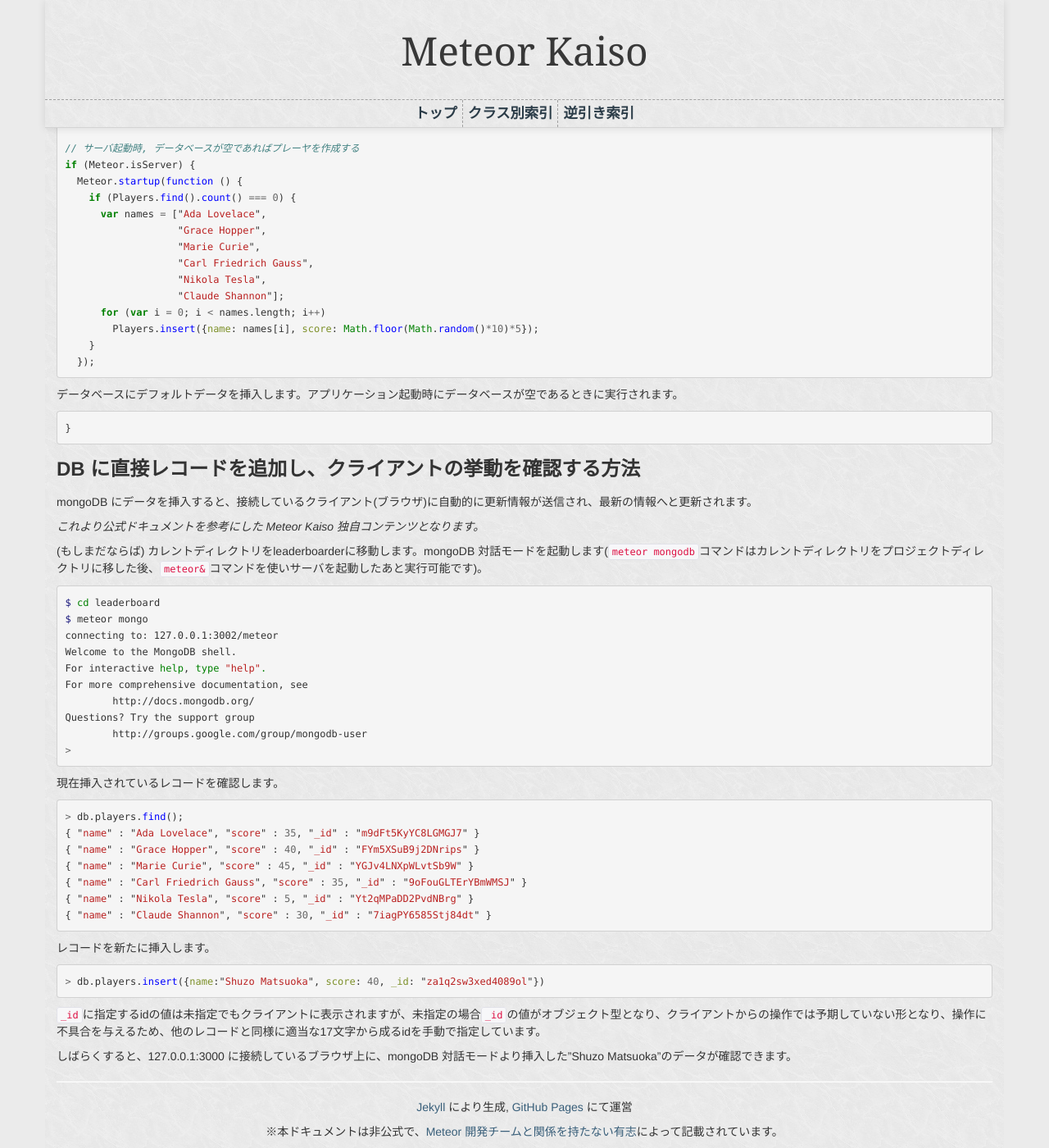
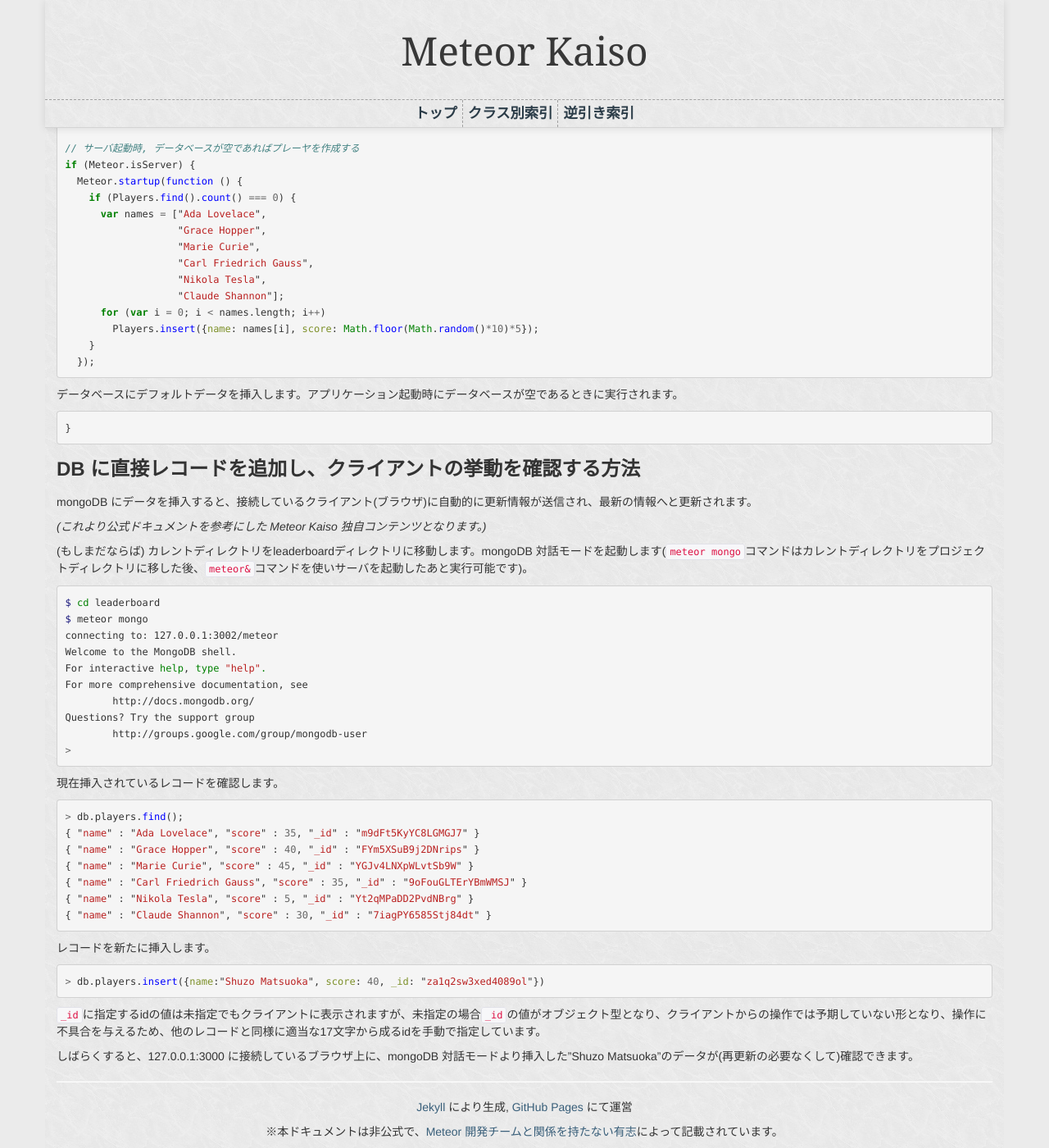
Before and after one commit to arumtaunsaram/meteor_jp, a Jekyll site: the page built from _posts/index/2013-05-01-leaderboard-code.md, in a window 1280 px wide and 1400 px high, scrolled down 1607 px. Shown: the whole window at 82% size. Built offline with Jekyll 4.4.1, drawn with Linux system fonts in a browser that asks for light colours; Markdown is read by kramdown in place of the engine named in the settings.

Commit message:
Fixes some misspelled word and variables.

```diff
--- a/_includes/index.html
+++ b/_includes/index.html
@@ -20,7 +20,7 @@
     <dt><a href="http://www.skalb.com/2012/08/19/testing-with-meteor-coffeescript-and-mocha/">Testing With Meteor, CoffeeScript and Mocha</a></dt>
   	<dd>Mocha, CoffeeScript を使ったMeteorのテスト方法</dd>
     <dt><a href="http://www.fastcolabs.com/3007015/how-use-mysql-meteor">How To Use MySQL With Meteor</a></dt>
-  	<dd>MySQLをMeteorのバックグラウンドとして利用する方法</dd>
+  	<dd>MySQL を Meteor のバックグラウンドとして利用する方法</dd>
     <dt><a href="http://www.lshift.net/blog/2013/02/25/live-updates-to-meteor-from-postgres">Live updates to Meteor from Postgres</a></dt>
   	<dd>Postgre SQL を Meteor で利用する方法(MongoDB経由)</dd>
     <dt><a href="http://telesc.pe/">Telescope</a></dt>
--- a/_includes/reverseref.html
+++ b/_includes/reverseref.html
@@ -1,4 +1,4 @@
 <article class="solidArticle" id="solidArticle_reverseref">
 <h2>逆引きリファレンス</h2>
-    <h3 class="rawentry" data-link="leaderboard-code.html" data-doctype="index" data-hash-fragment="reverse_index-leaderboard_insert-arbitrary-records">DB に直接レコードを追加し、クライアントサイドの挙動を確認する方法</h3>
+    <h3 class="rawentry" data-link="leaderboard-code.html" data-doctype="index" data-hash-fragment="reverse_index-leaderboard_insert-arbitrary-records">DB に直接レコードを追加し、クライアントの挙動を確認する方法</h3>
 </article>
--- a/_posts/index/2013-05-01-leaderboard-code.md
+++ b/_posts/index/2013-05-01-leaderboard-code.md
@@ -104,7 +104,7 @@
 
 `selected_player` はセション変数で現在選択されているプレーヤの MongoDB のドキュメントidを保存します。
 leaderboard.js には3箇所の`selected_player`を読み込む箇所と、1箇所の書き込みを行う場所があります。
-`Template.plauer.events` 関数はイベントハンドラです。"give points" ボタンに対応します。
+`Template.player.events` 関数はイベントハンドラです。"give points" ボタンに対応します。
 
 ~~~ javascript
 
@@ -138,9 +138,9 @@
 
 mongoDB にデータを挿入すると、接続しているクライアント(ブラウザ)に自動的に更新情報が送信され、最新の情報へと更新されます。
 
-_これより公式ドキュメントを参考にした Meteor Kaiso 独自コンテンツとなります。_
+_(これより公式ドキュメントを参考にした Meteor Kaiso 独自コンテンツとなります。)_
 
-(もしまだならば) カレントディレクトリをleaderboarderに移動します。mongoDB 対話モードを起動します(`meteor mongodb`コマンドはカレントディレクトリをプロジェクトディレクトリに移した後、`meteor&`コマンドを使いサーバを起動したあと実行可能です)。
+(もしまだならば) カレントディレクトリをleaderboardディレクトリに移動します。mongoDB 対話モードを起動します(`meteor mongo`コマンドはカレントディレクトリをプロジェクトディレクトリに移した後、`meteor&`コマンドを使いサーバを起動したあと実行可能です)。
 
 ~~~ bash
 $ cd leaderboard
@@ -175,4 +175,4 @@
 
 `_id`に指定するidの値は未指定でもクライアントに表示されますが、未指定の場合`_id`の値がオブジェクト型となり、クライアントからの操作では予期していない形となり、操作に不具合を与えるため、他のレコードと同様に適当な17文字から成るidを手動で指定しています。
 
-しばらくすると、127.0.0.1:3000 に接続しているブラウザ上に、mongoDB 対話モードより挿入した"Shuzo Matsuoka"のデータが確認できます。
+しばらくすると、127.0.0.1:3000 に接続しているブラウザ上に、mongoDB 対話モードより挿入した"Shuzo Matsuoka"のデータが(再更新の必要なくして)確認できます。
```
